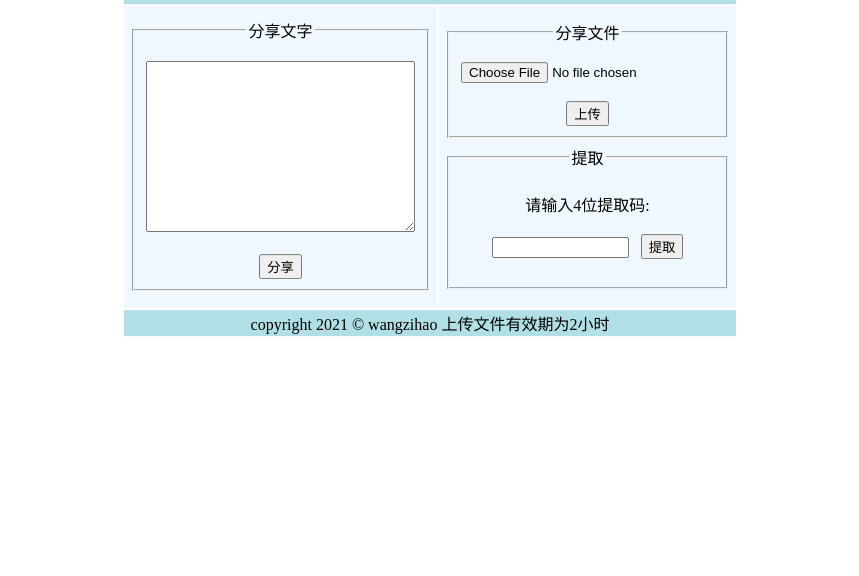
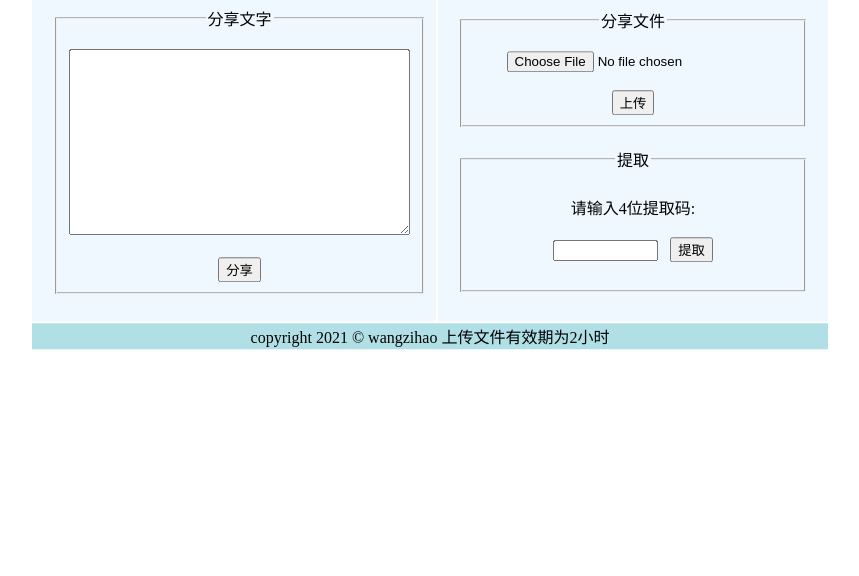
Before and after one commit to alwayswangzi/anyShare, a plain HTML site: page index.html in a window 1280 px wide. Shown: the part 224-800 px from the top of the page, without its empty margins (210-1069 px from the left). Drawn offline with nearby package versions, Linux system fonts and the light colour scheme.

Commit message:
fix html

```diff
--- a/index.html
+++ b/index.html
@@ -20,8 +20,8 @@
 
         .col {
             background-color: AliceBlue;
-            height: 300px;
-            width: 300px;
+            height: 320px;
+            width: 360px;
             text-align: center;
         }
     </style>
@@ -30,19 +30,19 @@
 <body>
 
     <div class="body">
-        <table width="600">
+        <table width="800">
             <tr>
                 <td colspan="2" class="head">
-                    <h2>anyShare</h2>
+                    <h1>anyShare</h1>
                 </td>
             </tr>
 
             <tr>
                 <td class="col">
-                    <form action="/text" style="margin-left: 5px; margin-right: 5px; margin-bottom: 5px;">
+                    <form action="/text" style="margin-left: 5%; margin-right: 5%; margin-bottom: 5%;">
                         <fieldset>
-                            <legend style="text-align :center; margin-bottom: 13px">分享文字</legend>
-                            <textarea rows="11" cols="31" name="text">
+                            <legend style="text-align :center; margin-bottom: 4%">分享文字</legend>
+                            <textarea rows="12" cols="40" name="text">
                             </textarea><br><br>
                             <input type="submit" value="分享"><br>
                         </fieldset>
@@ -51,13 +51,13 @@
 
                 </td>
                 <td class="col">
-                    <div id="hidden" style="height: 90px; margin-left: 5px; margin-right: 5px; display: none;">
+                    <div id="hidden" style="height: 90px; margin-left: 5%; margin-right: 5%; display: none;">
                         <p id="msg"></p>
                         <h3 id="id"></h3>
                         <button id="reupload">重新上传</button>
                     </div>
 
-                    <form id="show" action="/upload" style="height: 100px; margin-left: 5px; margin-right: 5px;"
+                    <form id="show" action="/upload" style="height: 100px; margin-left: 5%; margin-right: 5%;"
                         enctype="multipart/form-data" method="post" target="upload_frame">
                         <fieldset>
                             <legend style="text-align:center; margin-bottom: 13px">分享文件</legend>
@@ -68,10 +68,10 @@
                     <iframe name='upload_frame' id="upload_frame" style='display: none'></iframe>
 
                     <form action="/download"
-                        style="margin-top: 25px; margin-left: 5px; margin-right: 5px; margin-bottom: 5px;">
+                        style="margin-top: 10%; margin-left: 5%; margin-right: 5%; margin-bottom: 5%;">
                         <fieldset>
                             <legend style="text-align:center;">提取</legend><br>
-                            请输入4位提取码:<br><br> <input type="text" size="14" name="id">&nbsp;&nbsp;
+                            请输入4位提取码:<br><br> <input type="text" size="10" name="id">&nbsp;&nbsp;
                             <input type="submit" value="提取"><br><br>
                         </fieldset>
                     </form>
```
Also changed, not shown: tmp_file_map.json (added, +9 -0 lines), 3 other files.
